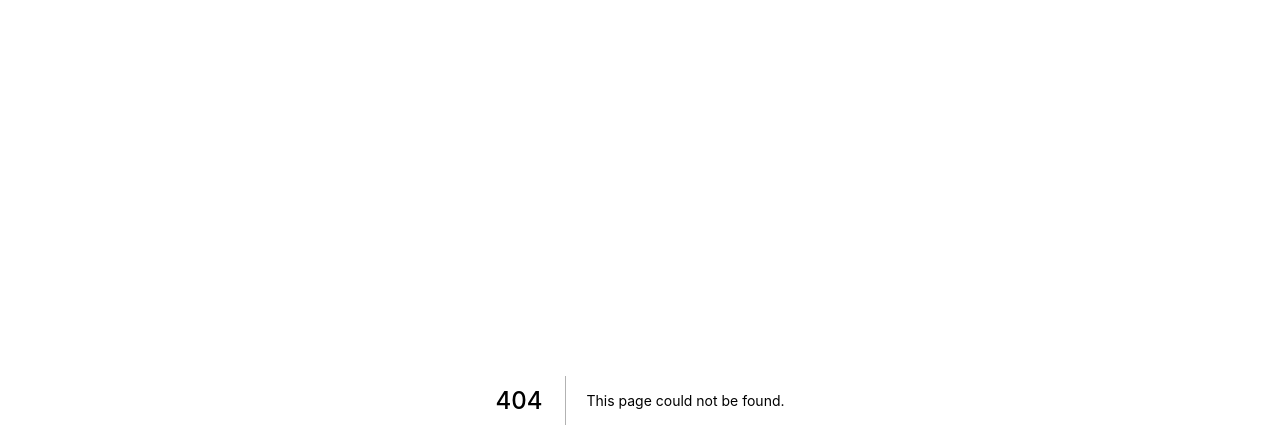
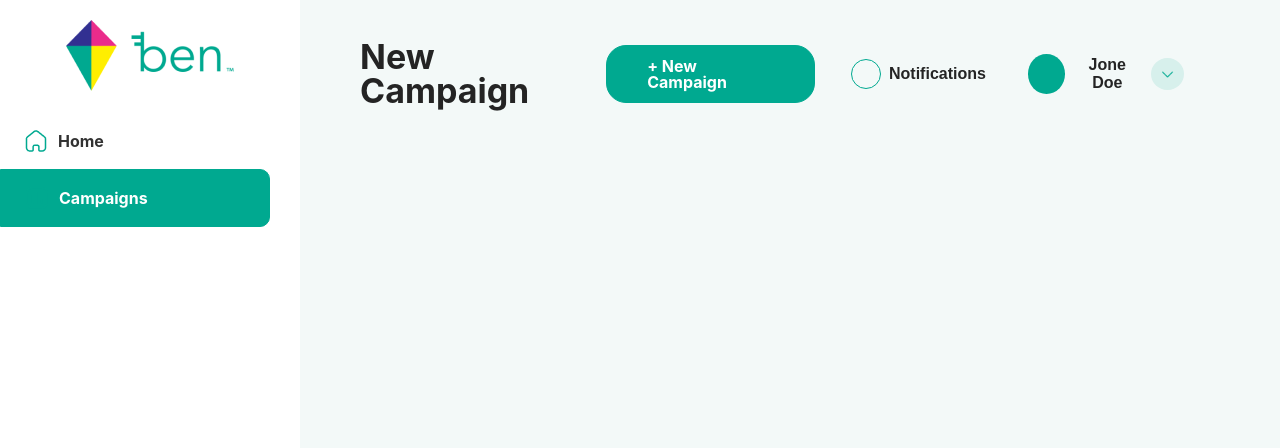
Before and after one commit to 120356aa/BEN, a Next.js app: page /newCampaign in a window 1280 px wide. Before the commit this address had no page. Shown: the top 448 px of the page. Built offline with nearby package versions, Linux system fonts and the light colour scheme.

Commit message:
navs now working

```diff
--- a/components/leftNav/leftNav.js
+++ b/components/leftNav/leftNav.js
@@ -24,9 +24,9 @@ export const LeftNav = () => {
           </div>
         </Link>
         <Link href="/campaigns">
-          <div className={path === "/campaigns" ? 'link active-link' : 'link'}>
+          <div className={path === "/campaigns" || path === '/newCampaign' ? 'link active-link' : 'link'}>
             <Image src={CampaignsIcon} alt="Campaigns link icon" />
-            <p className={path === "/campaigns" ? 'label active-label' : 'label'}>Campaigns</p>
+            <p className={path === "/campaigns" || path === '/newCampaign' ? 'label active-label' : 'label'}>Campaigns</p>
           </div>
         </Link>
       </nav>
--- a/components/topNav/topNav.js
+++ b/components/topNav/topNav.js
@@ -16,6 +16,7 @@ const TopNav = () => {
   useEffect(() => {
     if (path === '/') setHeading('Profile')
     if (path === '/campaigns') setHeading('Campaigns')
+    if (path === '/newCampaign') setHeading('New Campaign')
   }, [])
 
   const handleNotificationsToggle = () => setNotificationsToggle(!notificationsToggle)
@@ -25,7 +26,7 @@ const TopNav = () => {
     <Container>
         <h1>{heading}</h1>
         <nav>
-          <Link href="/">
+          <Link href="/newCampaign">
               <p className="p-new-campaign">+ New Campaign</p>
           </Link>
           <button onClick={handleNotificationsToggle}>
--- /dev/null
+++ b/pages/newCampaign.js
@@ -0,0 +1,10 @@
+import { useContext } from "react"
+import Layout from "../components/layout/layout"
+
+export default function NewCampaign() {
+  return (
+    <Layout>
+
+    </Layout>
+  )
+}
```
Also changed, not shown: pages/campaigns.js (added, +10 -0 lines).
